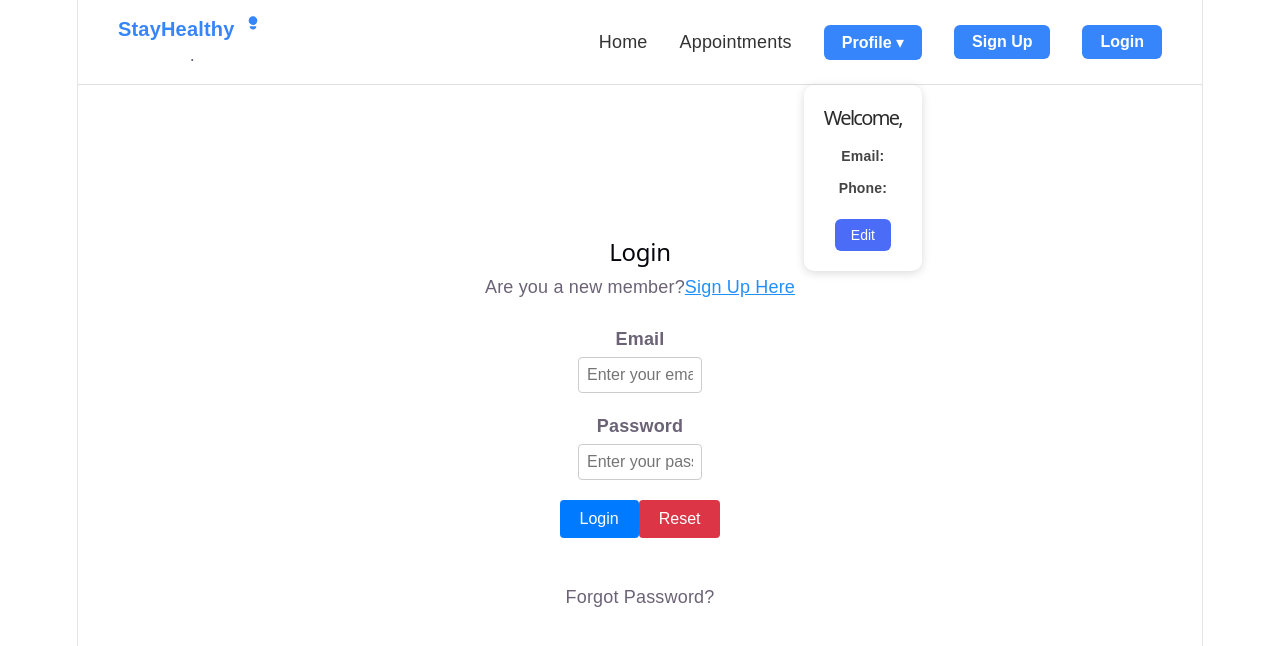
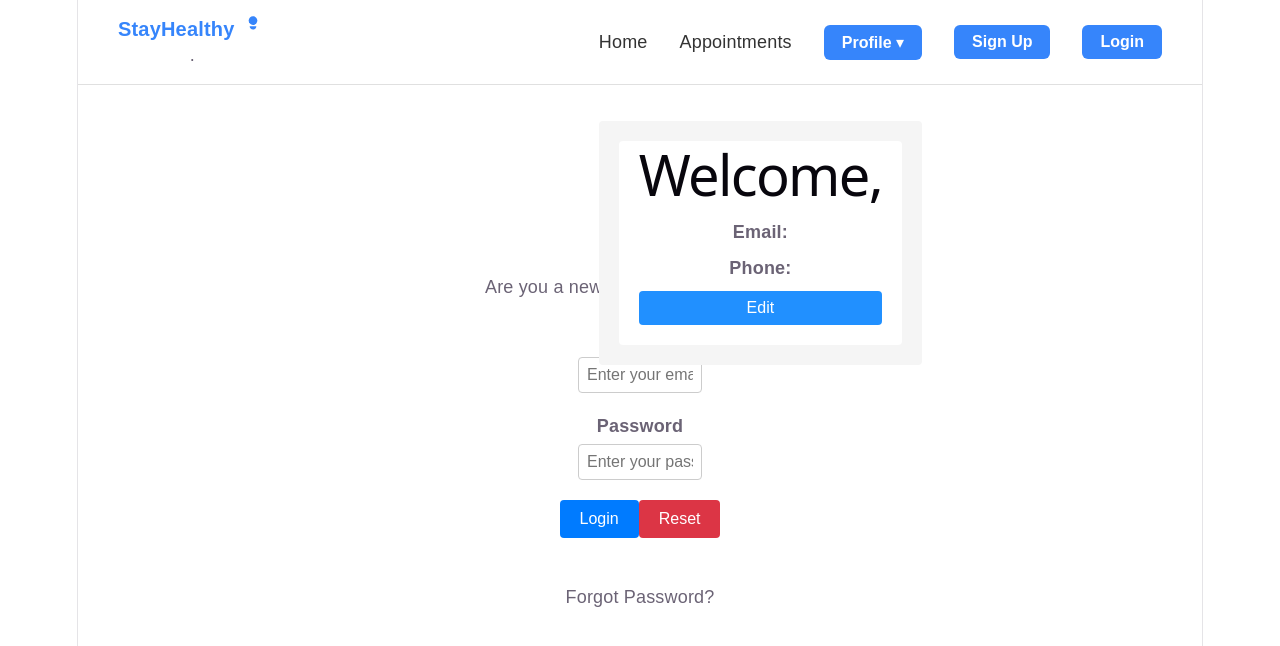
Before and after one commit to CaptTauhid5832/med_appt, a React (Vite) app: page /instant-consultation in a window 1280 px wide. Both pictures are taken after a click on the button "Profile ▾". Shown: the top 646 px of the page. Built offline with nearby package versions, Linux system fonts and the light colour scheme; no server answers.

Commit message:
Use lab's official ProfileCard.css styles

```diff
--- a/src/Components/ProfileCard/ProfileCard.css
+++ b/src/Components/ProfileCard/ProfileCard.css
@@ -1,64 +1,74 @@
+/* Following code has been commented with appropriate comments for your reference.
+*/
+/* Styles for the container holding the profile information */
 .profile-container {
-  max-width: 320px;
-  margin: 12px auto;
-  padding: 20px;
-  background: #ffffff;
-  border-radius: 10px;
-  box-shadow: 0 2px 10px rgba(0, 0, 0, 0.15);
-  font-family: inherit;
+    max-width: 400px; /* Set the maximum width of the container to 400 pixels */
+    margin: 15% auto; /* Center the container horizontally with a 15% top margin */
+    padding: 20px; /* Add 20 pixels of padding inside the container */
+    background-color: #f5f5f5; /* Set the background color of the container to light gray */
+    border-radius: 4px; /* Apply a border radius of 4 pixels to round the corners */
 }
 
-.profile-details h1 {
-  font-size: 20px;
-  margin: 0 0 12px 0;
-  color: #2b2b2b;
+/* Styles for the heading within the profile container */
+.profile-container h1 {
+    margin-top: 0; /* Remove any top margin from the heading */
 }
 
-.profile-details p {
-  margin: 6px 0;
-  font-size: 14px;
-  color: #444;
+/* Styles for the form within the profile container */
+.profile-container form {
+    margin-bottom: 20px; /* Add a bottom margin of 20 pixels to the form */
 }
 
-.profile-details button,
-.profile-container form button {
-  margin-top: 12px;
-  padding: 8px 16px;
-  background: #4a6cf7;
-  color: #fff;
-  border: none;
-  border-radius: 6px;
-  cursor: pointer;
-  font-size: 14px;
+/* Styles for labels within the profile container */
+.profile-container label {
+    display: block; /* Display labels as block elements to stack them vertically */
+    margin-bottom: 10px; /* Add a bottom margin of 10 pixels to separate labels */
 }
 
-.profile-details button:hover,
-.profile-container form button:hover {
-  background: #3a56d4;
+/* Styles for text and email input fields within the profile container */
+.profile-container input[type="text"],
+.profile-container input[type="email"] {
+    width: 100%; /* Set the width of text and email inputs to 100% of the container */
+    padding: 8px; /* Add 8 pixels of padding inside the input fields */
+    border: 1px solid #ccc; /* Apply a 1 pixel solid border with light gray color */
+    border-radius: 4px; /* Round the corners of the input fields with a border radius of 4 pixels */
 }
 
-.profile-container form {
-  display: flex;
-  flex-direction: column;
+/* Styles for buttons within the profile container */
+.profile-container button {
+    display: block; /* Display buttons as block elements to make them full width */
+    width: 100%; /* Set the width of buttons to 100% of the container */
+    padding: 8px; /* Add 8 pixels of padding inside the buttons */
+    background-color: #2190ff; /* Set the background color of buttons to a blue shade */
+    color: #fff; /* Set the text color of buttons to white */
+    border: none; /* Remove borders from buttons */
+    border-radius: 4px; /* Apply a border radius of 4 pixels to round button corners */
+    cursor: pointer; /* Change cursor to pointer when hovering over buttons */
 }
 
-.profile-container form label {
-  display: flex;
-  flex-direction: column;
-  margin-bottom: 10px;
-  font-size: 13px;
-  color: #555;
+/* Styles for the container holding additional profile details */
+.profile-details {
+    background-color: #fff; /* Set the background color of details container to white */
+    border-radius: 4px; /* Apply a border radius of 4 pixels to round the corners */
+    padding: 20px; /* Add 20 pixels of padding inside the details container */
 }
 
-.profile-container form input {
-  margin-top: 4px;
-  padding: 8px;
-  border: 1px solid #ccc;
-  border-radius: 6px;
-  font-size: 14px;
+/* Styles for headings within the profile details container */
+.profile-details h2 {
+    margin-top: 0; /* Remove any top margin from headings inside details container */
 }
 
-.profile-container form input:disabled {
-  background: #f0f0f0;
-  color: #888;
+/* Styles for paragraphs within the profile details container */
+.profile-details p {
+    margin-bottom: 10px; /* Add a bottom margin of 10 pixels to separate paragraphs */
 }
+
+/* Styles for buttons within the profile details container */
+.profile-details button {
+    background-color: #2190ff; /* Set the background color of buttons to a blue shade */
+    color: #fff; /* Set the text color of buttons to white */
+    border: none; /* Remove borders from buttons */
+    border-radius: 4px; /* Apply a border radius of 4 pixels to round button corners */
+    padding: 8px 12px; /* Add padding inside buttons (8 pixels top/bottom, 12 pixels left/right) */
+    cursor: pointer; /* Change cursor to pointer when hovering over buttons in details container */
+}
```
